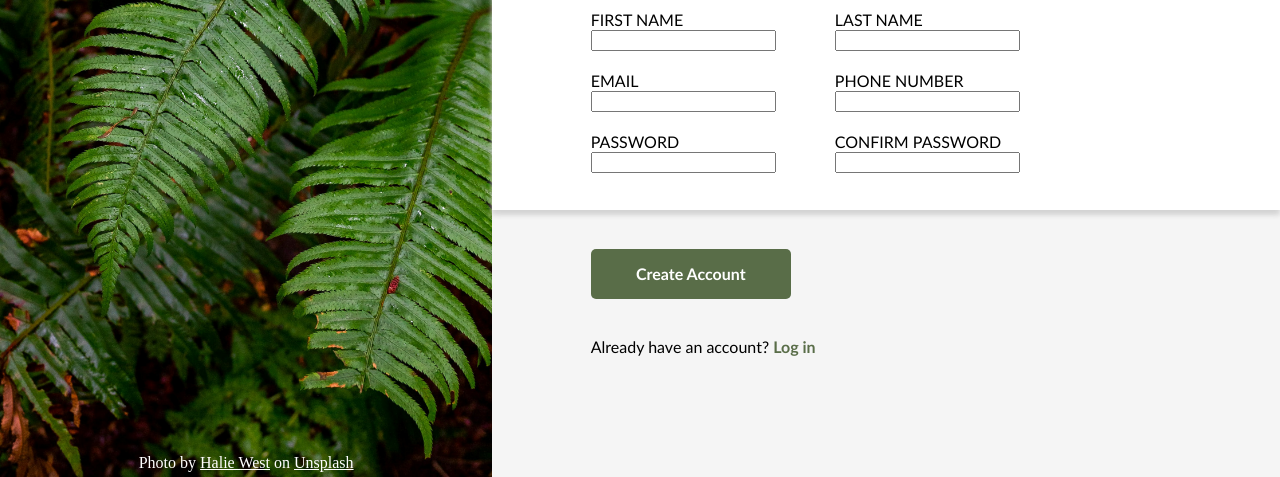
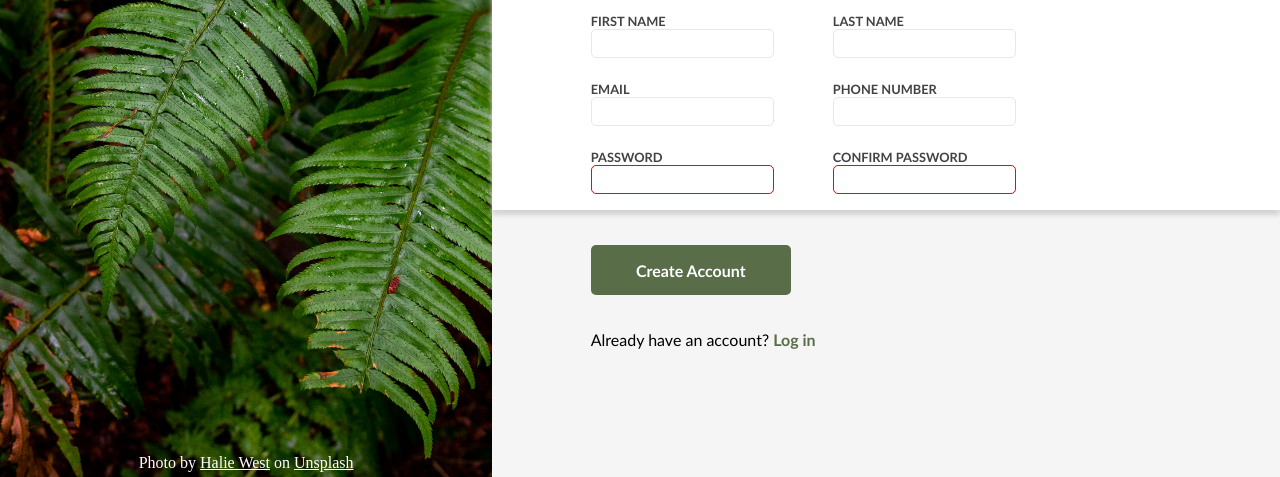
Before and after one commit to devchap8/signup-form, a plain HTML site: page index.html in a window 1280 px wide. Shown: the part 323-800 px from the top of the page. Drawn offline with Linux system fonts and the light colour scheme.

Commit message:
Finish form styling

```diff
--- a/index.html
+++ b/index.html
@@ -37,31 +37,31 @@
                     <div class="formRow">
                         <div class="formBox">
                             <label for="firstName">FIRST NAME</label><br>
-                            <input type="text" id="firstName" name="firstName">
+                            <input type="text" id="firstName" name="firstName" required>
                         </div>
                         <div class="formBox">
                             <label for="lastName">LAST NAME</label><br>
-                            <input type="text" id="lastName" name="lastName">
+                            <input type="text" id="lastName" name="lastName" required>
                         </div>
                     </div>
                     <div class="formRow">
                         <div class="formBox">
                             <label for="email">EMAIL</label><br>
-                            <input type="email" id="email" name="email">
+                            <input type="email" id="email" name="email" required>
                         </div>
                         <div class="formBox">
                             <label for="phoneNumber">PHONE NUMBER</label><br>
-                            <input type="tel" id="phoneNumber" name="phoneNumber">
+                            <input type="tel" id="phoneNumber" name="phoneNumber" required>
                         </div>
                     </div>
                     <div class="formRow">
                         <div class="formBox">
-                            <label for="firstName">PASSWORD</label><br>
-                            <input type="text" id="firstName" name="firstName">
+                            <label for="password">PASSWORD</label><br>
+                            <input type="password" id="password" name="password" required>
                         </div>
                         <div class="formBox">
-                            <label for="lastName">CONFIRM PASSWORD</label><br>
-                            <input type="text" id="lastName" name="lastName">
+                            <label for="confirmPassword">CONFIRM PASSWORD</label><br>
+                            <input type="password" id="confirmPassword" name="confirmPassword" required>
                         </div>
                     </div>
                 </form>
--- a/styles.css
+++ b/styles.css
@@ -8,7 +8,7 @@
 }
 
 :root {
-    --form-shadow-y: 5px;
+    --shadow: 0 5px 5px lightgrey;
     --div-width: 75%
 }
 
@@ -104,7 +104,7 @@ body {
 
 .formContainer {
     background-color: white;
-    box-shadow: 0 var(--form-shadow-y) 5px lightgrey;
+    box-shadow: var(--shadow);
     display: flex;
     justify-content: center;
 }
@@ -112,7 +112,6 @@ body {
 .formDiv {
     display: flex;
     flex-direction: column;
-    /* justify-content: space-around; */
     height: 100%;
     width: var(--div-width);
 }
@@ -136,6 +135,28 @@ form {
     width: 100%;
 }
 
+label {
+    font-size: .8rem;
+    font-weight: 600;
+    color: rgb(66, 66, 66);
+}
+
+input {
+    border: solid 1px #E5E7EB;
+    border-radius: 5px;
+    height: 25px;
+}
+
+input[type="password"]:invalid {
+    border: 1px solid red;
+}
+
+input:focus {
+    border: 1px solid blue;
+    box-shadow: var(--shadow);
+    outline: none;
+}
+
 
 /* login  */
 
@@ -153,7 +174,7 @@ form {
 
 .createAccount,
 .login {
-    margin-top: 6.5%;
+    margin-top: 35px;
 }
 
 .createAccount {
```
